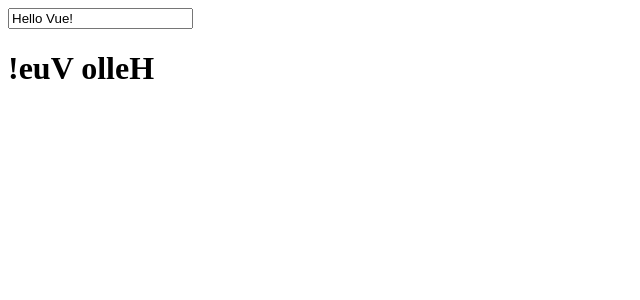
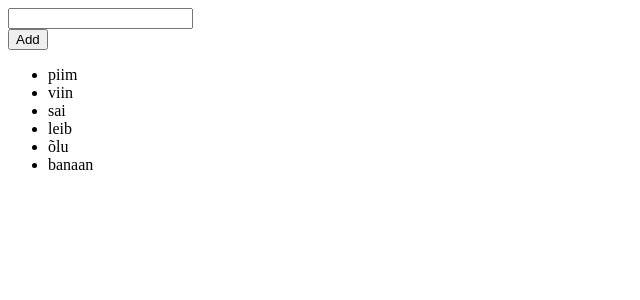
Before and after one commit to ralphkristiankalur/mm23learnnode, a Vue app: page / in a window 1280 px wide. Shown: the top 300 px of the page, without its empty margins (0-640 px from the left). Built offline with nearby package versions, Linux system fonts and the light colour scheme.

Commit message:
Add simple item list

```diff
--- a/src/App.vue
+++ b/src/App.vue
@@ -1,14 +1,32 @@
 <script setup>
 import { ref } from 'vue';
-let message = ref('Hello Vue!');
+let newItem = ref('');
+let items = ref(['piim', 'viin', 'sai', 'leib', 'õlu', 'banaan']);
+</script>
 
-</script>
+function add(){
+    if(newItem.value.trim() !== ''){
+        items.value.push(newItem.value);
+    }
+    newItem.value = '';
+}
 
 <template>
     <div class="container mt-2">
-        <input class="input" type="text" v-model="message">
+        <div class="field has-addons">
+            <div class="control is-expanded">
+                <input class="input" type="text" v-mode="newItem" @keydown.enter="add">
+            </div>
+            <div class="control">
+                <button class="button is-info" @click="add">
+                    Add
+                </button>
+            </div>
+        </div>
         <div class="content">
-            <h1>{{ message.split('').reverse().join('') }}</h1>
+            <ul>
+                <li v-for="item in items">{{ item }}</li>
+            </ul>
         </div>
     </div>
 </template>
--- a/webpack.config.js
+++ b/webpack.config.js
@@ -67,8 +67,8 @@
           {
             loader: 'simple-nunjucks-loader',
             options: {}
-          }
-        ]
+          },
+        ],
       },
       {
         test: /\.vue$/,
```
